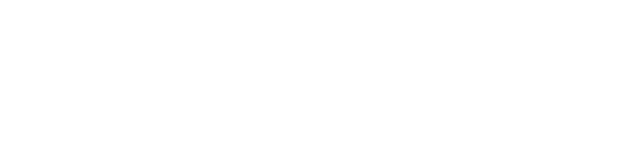
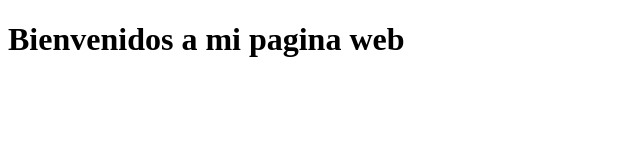
Before and after one commit to jaime-lang/misitioweb, a plain HTML site: page index.html in a window 1280 px wide. Shown: the whole page, without its empty margins (0-640 px from the left). Drawn offline with Linux system fonts and the light colour scheme.

Commit message:
Agregue un elemento de titulo al documento

```diff
--- a/index.html
+++ b/index.html
@@ -6,6 +6,6 @@
     <title>Document</title>
 </head>
 <body>
-
+    <h1>Bienvenidos a mi pagina web</h1>
 </body>
 </html>
```
